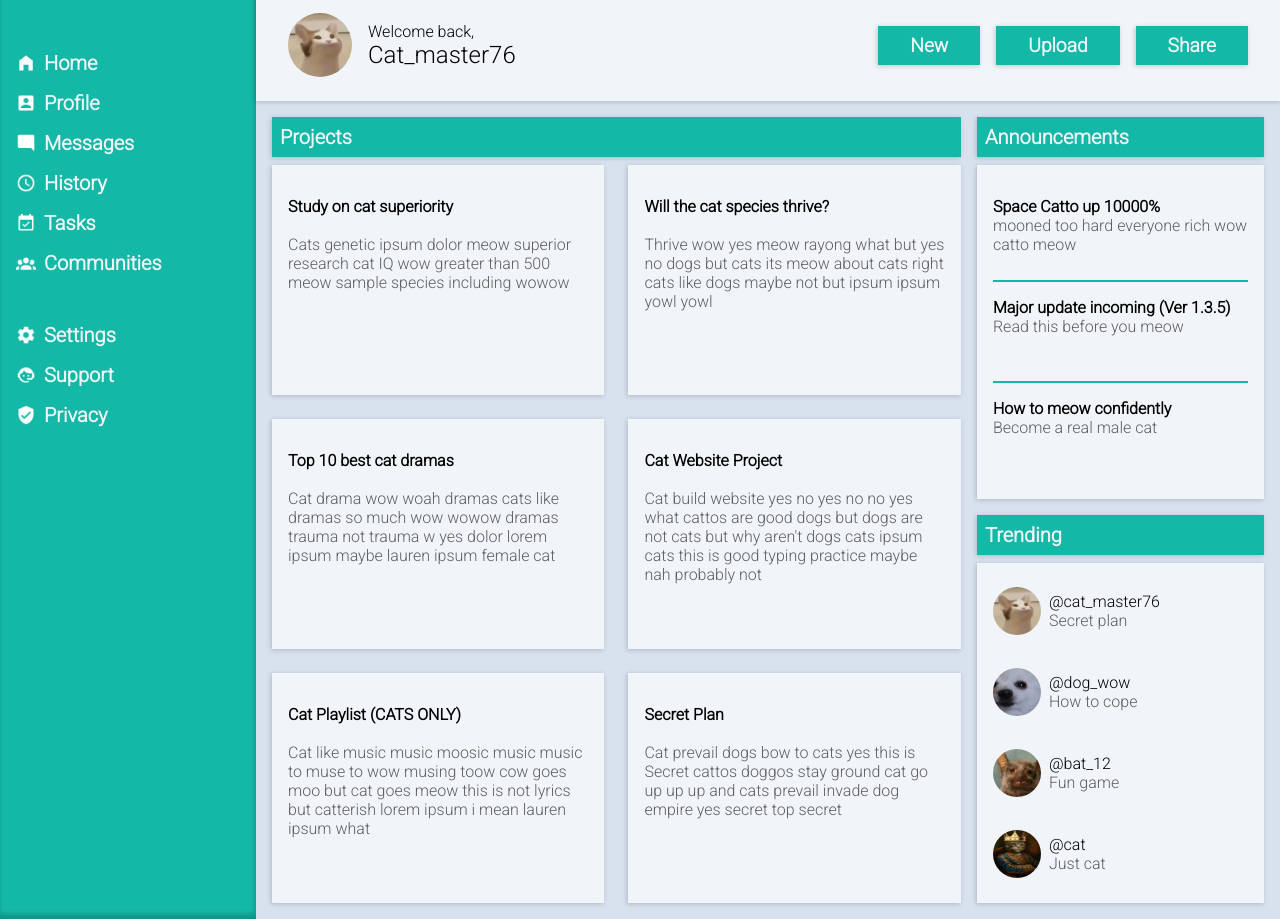
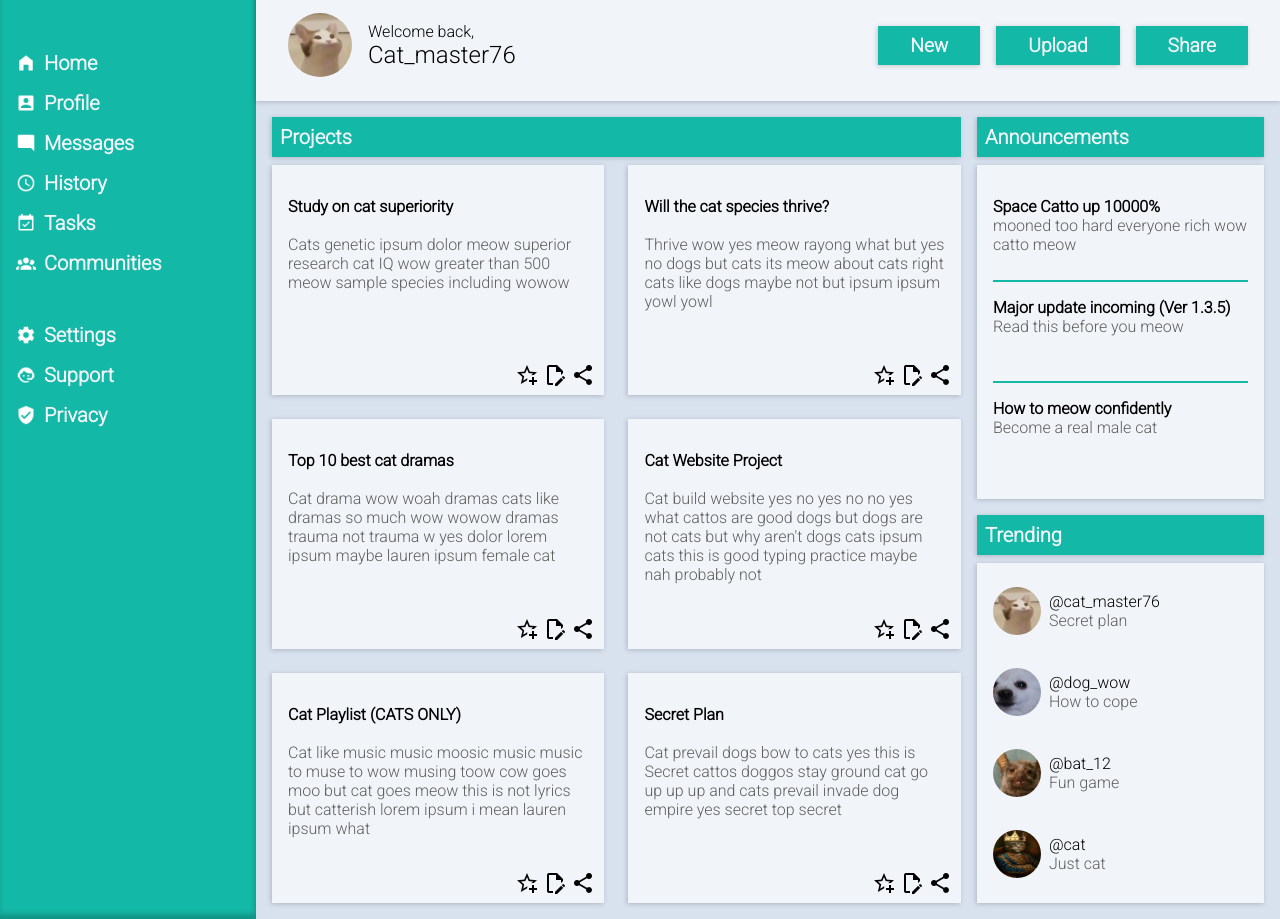
Before and after one commit to XavXS/admin-dashboard, a plain HTML site: page index.html in a window 1280 px wide. Shown: the part 59-978 px from the top of the page. Drawn offline with Linux system fonts and the light colour scheme.

Commit message:
Add extra buttons under projects

```diff
--- a/index.html
+++ b/index.html
@@ -54,27 +54,57 @@
 					<div class="post"> <b>Study on cat superiority</b>
 						<p class="content-text">
 							<br>Cats genetic ipsum dolor meow superior research cat IQ wow greater than 500 meow sample species including wowow </p>
+                            <div class="post-icons">
+                                <img src="img/star-plus-outline.png" alt="star">
+                                <img src="img/file-edit-outline.png" alt="edit">
+                                <img src="img/share-variant.png" alt="share">
+                            </div>
 					</div>
 					<div class="post"> <b>Will the cat species thrive?</b>
 						<p class="content-text">
 							<br>Thrive wow yes meow rayong what but yes no dogs but cats its meow about cats right cats like dogs maybe not but ipsum ipsum yowl yowl</p>
+                            <div class="post-icons">
+                                <img src="img/star-plus-outline.png" alt="star">
+                                <img src="img/file-edit-outline.png" alt="edit">
+                                <img src="img/share-variant.png" alt="share">
+                            </div>
 					</div>
 					<div class="post"> <b>Top 10 best cat dramas</b>
 						<p class="content-text">
 							<br>Cat drama wow woah dramas cats like dramas so much wow wowow dramas trauma not trauma w yes dolor lorem ipsum maybe lauren ipsum female cat</p>
-					</div>
+                            <div class="post-icons">
+                                <img src="img/star-plus-outline.png" alt="star">
+                                <img src="img/file-edit-outline.png" alt="edit">
+                                <img src="img/share-variant.png" alt="share">
+                            </div>
+                        </div>
 					<div class="post"> <b>Cat Website Project</b>
 						<p class="content-text">
 							<br>Cat build website yes no yes no no yes what cattos are good dogs but dogs are not cats but why aren't dogs cats ipsum cats this is good typing practice maybe nah probably not</p>
-					</div>
+                            <div class="post-icons">
+                                <img src="img/star-plus-outline.png" alt="star">
+                                <img src="img/file-edit-outline.png" alt="edit">
+                                <img src="img/share-variant.png" alt="share">
+                            </div>
+                        </div>
 					<div class="post"> <b>Cat Playlist (CATS ONLY)</b>
 						<p class="content-text">
 							<br>Cat like music music moosic music music to muse to wow musing toow cow goes moo but cat goes meow this is not lyrics but catterish lorem ipsum i mean lauren ipsum what</p>
-					</div>
+                            <div class="post-icons">
+                                <img src="img/star-plus-outline.png" alt="star">
+                                <img src="img/file-edit-outline.png" alt="edit">
+                                <img src="img/share-variant.png" alt="share">
+                            </div>
+                        </div>
 					<div class="post"> <b>Secret Plan</b>
 						<p class="content-text">
 							<br>Cat prevail dogs bow to cats yes this is Secret cattos doggos stay ground cat go up up up and cats prevail invade dog empire yes secret top secret</p>
-					</div>
+                            <div class="post-icons">
+                                <img src="img/star-plus-outline.png" alt="star">
+                                <img src="img/file-edit-outline.png" alt="edit">
+                                <img src="img/share-variant.png" alt="share">
+                            </div>
+                        </div>
 				</div>
 			</div>
 			<div class="announcements">
--- a/style.css
+++ b/style.css
@@ -136,6 +136,16 @@ button:active {
 	height: 230px;
 	padding: 32px 16px;
 	box-shadow: -1px 1px 5px rgba(0, 0, 0, 0.2);
+    position: relative;
+}
+.post-icons {
+    display: flex;
+    position: absolute;
+    gap: 4px;
+    width: 24px;
+    height: 24px;
+    right: 65px;
+    bottom: 8px;
 }
 .announcements, .trends {
 	display: flex;
```
Also changed, not shown: img/file-edit-outline.png (added), img/share-variant.png (added), img/star-plus-outline.png (added).
